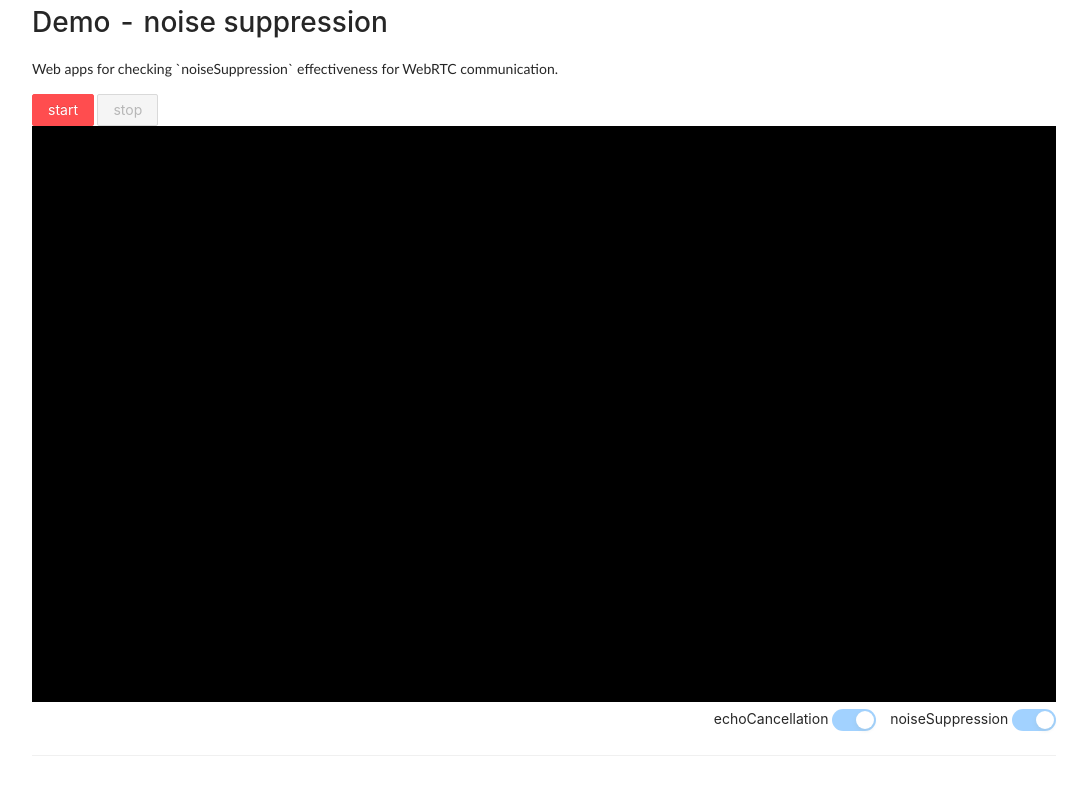
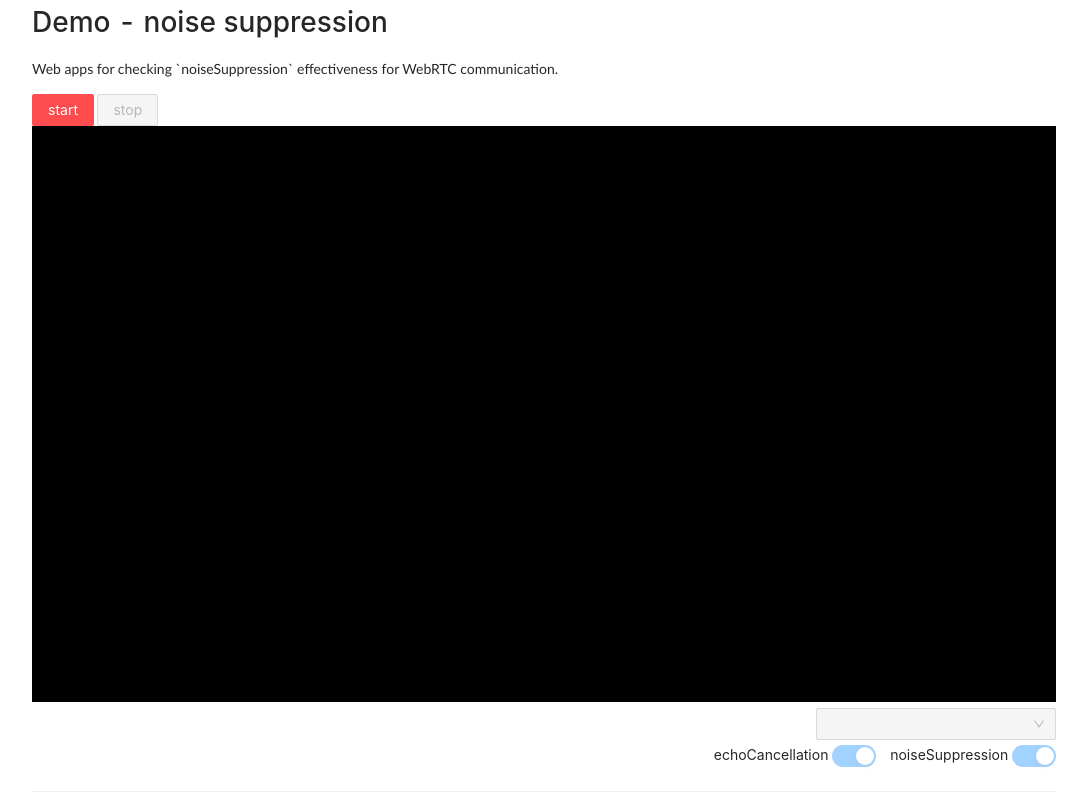
Before and after one commit to kokutele/noise-suppression-demo, a React (Create React App) app: page / in a window 1280 px wide. Shown: the whole page, without its empty margins (96-1183 px from the left). Built offline with nearby package versions, Linux system fonts and the light colour scheme.

Commit message:
for issue #3 - add device selector

```diff
--- /dev/null
+++ b/src/components/device-selector.js
@@ -0,0 +1,24 @@
+import React from 'react'
+import { Select } from 'antd'
+
+const { Option } = Select
+
+export default function DeviceSelector( props ) {
+  const {
+    items,
+    deviceId,
+    disabled,
+    style,
+    onChange
+  } = props
+
+  return (
+    <div className="DeviceSelector">
+      <Select style={ style } value={ deviceId } onChange={ onChange } disabled={ disabled }>
+        {items.map( ( item, idx ) => (
+          <Option key={idx} value={item.deviceId}>{item.label}</Option>
+        ))}
+      </Select>
+    </div>
+  )
+}
--- a/src/layouts/main.css
+++ b/src/layouts/main.css
@@ -18,11 +18,15 @@
 
 .panel {
   display: flex;
+  flex-direction: column;
+  gap: 0.3em 0;
+}
+.panel-item {
+  display: flex;
   flex-direction: row;
   justify-content: flex-end;
   gap: 0 1em;
 }
-
 
 .logs .line {
   font-size: 0.8em;
--- a/src/layouts/main.js
+++ b/src/layouts/main.js
@@ -14,6 +14,7 @@ import {
 
 import RemoteConnector from '../libs/remote-connector'
 import AudioAnalyser from '../libs/audio-analyser'
+import DeviceSelector from '../components/device-selector'
 
 import './main.css'
 
@@ -35,7 +36,9 @@ export default function Main( props ) {
   const [ _echoCancellation, setEchoCancellation ] = useState( true )
   const [ _noiseSuppression, setNoiseSuppression ] = useState( true )
   const [ _logs, setLogs ] = useState( [] )
+  const [ _deviceId, setDeviceId ] = useState( '' )
   const [ _deviceName, setDeviceName ] = useState( '' )
+  const [ _deviceList, setDeviceList ] = useState( [] )
 
   const isNoseSuppressionSupported = useMemo( () => {
     const supportedConstraints = navigator.mediaDevices.getSupportedConstraints()
@@ -62,6 +65,18 @@ export default function Main( props ) {
     window.onresize = fitSize
     fitSize()
   }, [])
+
+  /**
+   * マイクソースリストを取得する side effect
+   *
+   */
+  useEffect( () => {
+    if ( _status !== STATUS.CONNECTED ) return
+    ( async () => {
+      const list = await navigator.mediaDevices.enumerateDevices()
+      setDeviceList( list.filter( item => item.kind === 'audioinput' ))
+    })()
+  }, [ _status ])
 
   /**
    * start ボタンをクリックしたときのコールバック
@@ -108,6 +123,9 @@ export default function Main( props ) {
       }
       if( settings.noiseSuppression !== undefined ) {
         setNoiseSuppression( settings.noiseSuppression )
+      }
+      if( settings.deviceId !== undefined ) {
+        setDeviceId( settings.deviceId )
       }
     })
 
@@ -203,6 +221,16 @@ export default function Main( props ) {
           <canvas ref={ _canvasEle } ></canvas>
         </div>
         <div className="panel">
+          <div className="panel-item">
+            <DeviceSelector
+              deviceId={ _deviceId }
+              items={ _deviceList }
+              disabled={ _status !== STATUS.CONNECTED }
+              onChange={ deviceId => changeSettings( { deviceId } ) }
+              style={{ width: 240 }}
+            />
+          </div>
+          <div className="panel-item">
             { isEchoCancellationSupported && (
             <div>
               echoCancellation&nbsp;
@@ -225,6 +253,7 @@ export default function Main( props ) {
             )}
           </div>
         </div>
+      </div>
       <Divider />
       <div className="logs">
         { _logs.length > 0 && (
```
Also changed, not shown: src/libs/audio-analyser.js, src/libs/remote-connector.js. Lines whose indentation alone changed are shown as unchanged.
